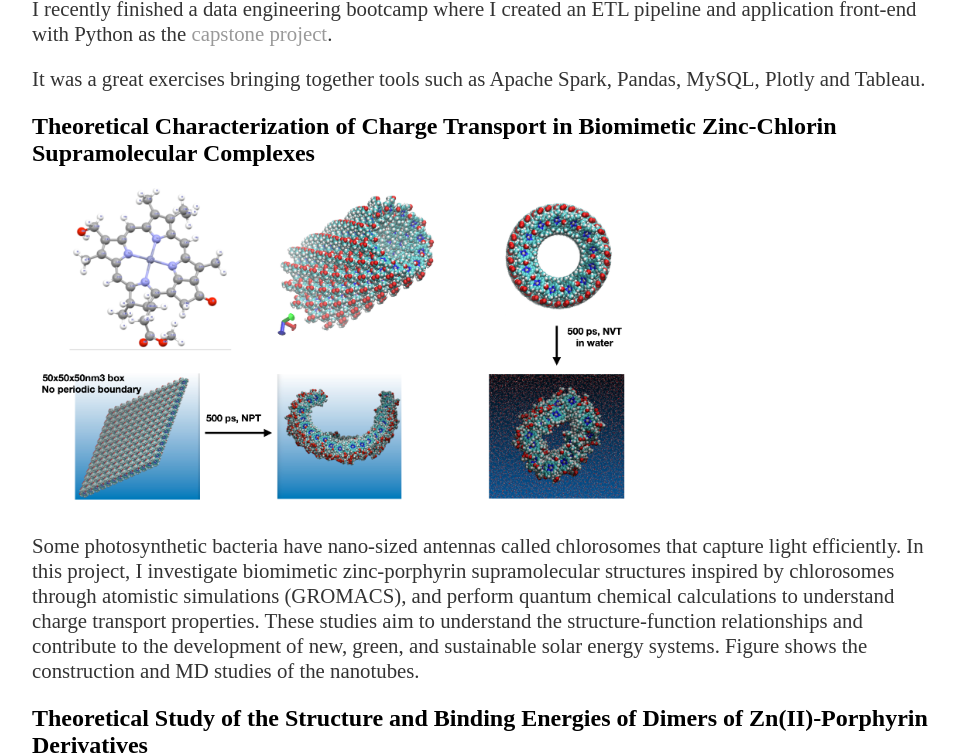
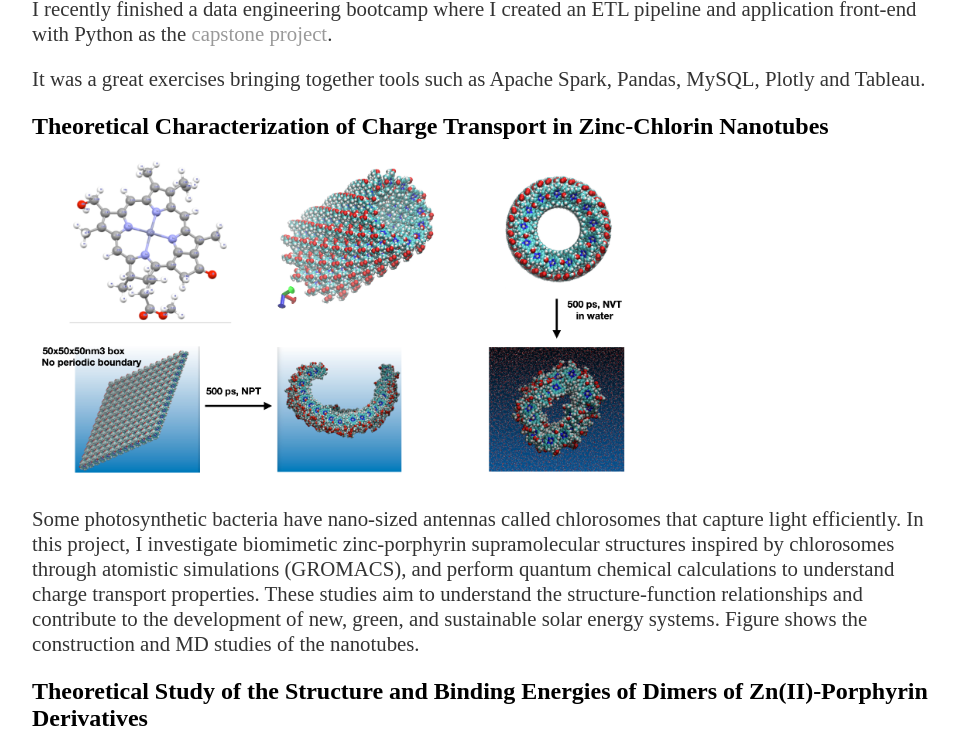
Before and after one commit to saevrenk/saevrenk.github.io, a Jekyll site: the page built from index.html, in a window 1280 px wide and 900 px high, scrolled down 1205 px, cut to the strip 147-900 px from the top of the window. Shown: the whole strip, without its empty margins (160-1118 px from the left). Built offline with Jekyll 4.4.1, drawn with Linux system fonts in a browser that asks for light colours.

Commit message:
fixed typo in index.html

```diff
--- a/index.html
+++ b/index.html
@@ -37,7 +37,7 @@ title: Hello
 
 <div class="blurb">
 
-	<h2>Theoretical Characterization of Charge Transport in Biomimetic Zinc-Chlorin Supramolecular Complexes</h2>
+	<h2>Theoretical Characterization of Charge Transport in Zinc-Chlorin Nanotubes</h2>
 	<p><img src="./assets/znp_nanotube_md.png" alt="image" width="600" /></p>
 	<p>
 		Some photosynthetic bacteria have nano-sized antennas called chlorosomes that
```
